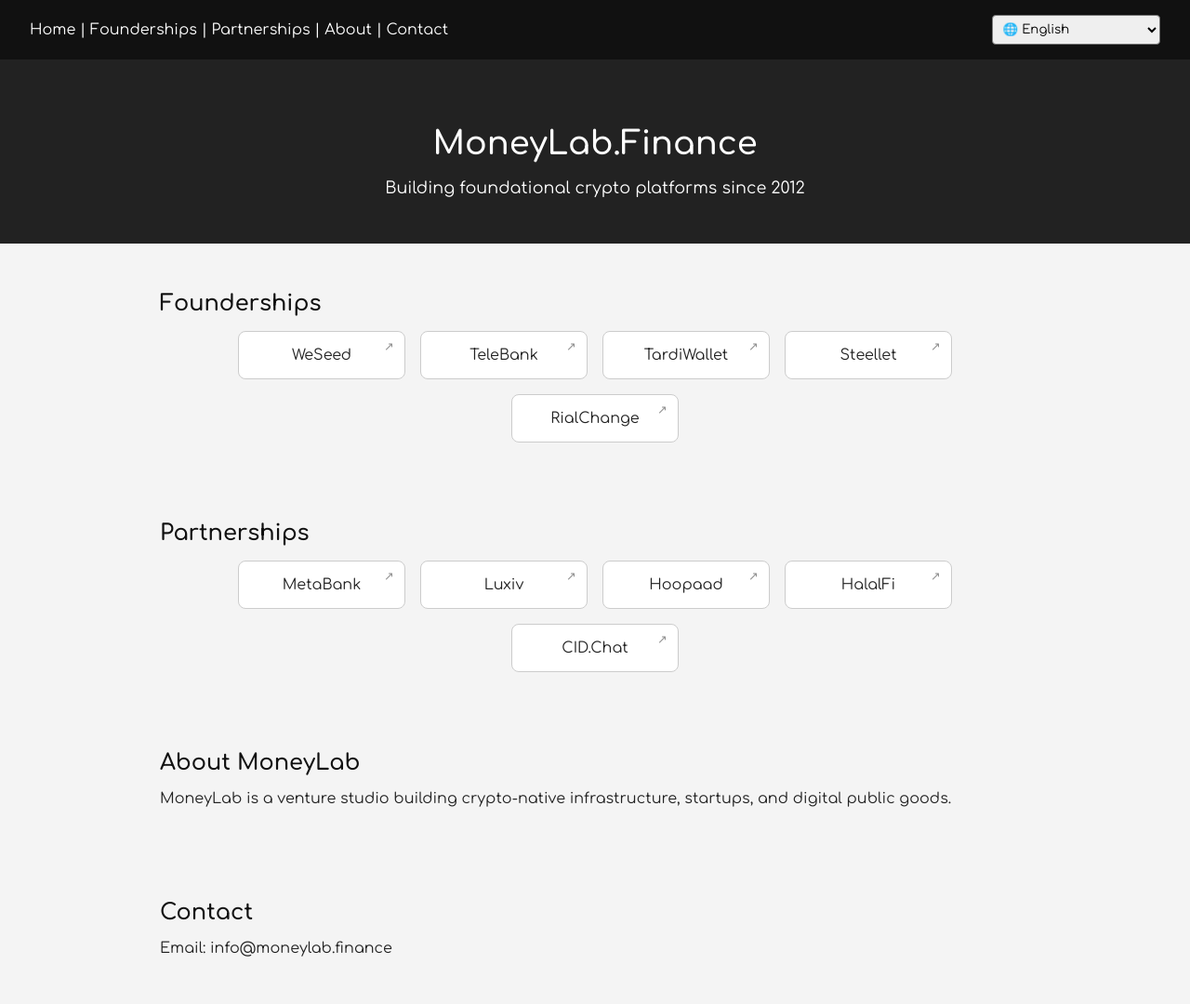
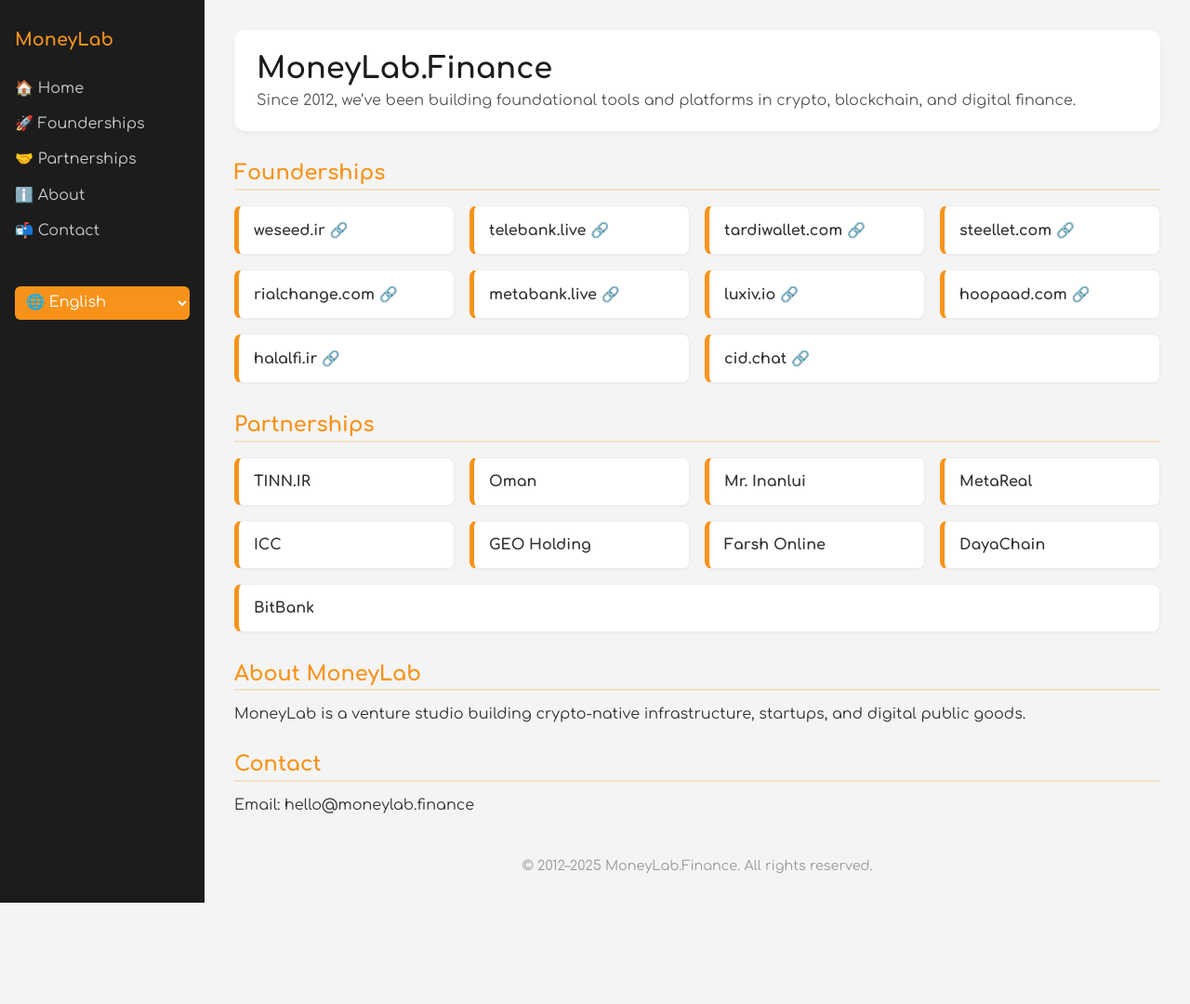
Before and after one commit to moneylab-dev/moneylab.finance, a plain HTML site: page index.html in a window 1280 px wide. Shown: the top 1080 px of the page at 93% size. After the commit the page ends 971 px from the top, so only its background shows below. Drawn offline with Linux system fonts and the light colour scheme.

Commit message:
Update index.html

```diff
--- a/index.html
+++ b/index.html
@@ -1,103 +1,117 @@
 <!DOCTYPE html>
-<html lang="en" dir="ltr">
+<html lang="en">
 <head>
   <meta charset="UTF-8" />
-  <meta name="viewport" content="width=device-width, initial-scale=1.0"/>
-  <title>MoneyLab.Finance</title>
-  <link href="https://fonts.googleapis.com/css2?family=Comfortaa:wght@300;400;600&display=swap" rel="stylesheet">
+  <title>MoneyLab.Finance – Web3 Business Studio</title>
+  <meta name="viewport" content="width=device-width, initial-scale=1.0" />
+  <link href="https://fonts.googleapis.com/css2?family=Comfortaa:wght@300;400;700&display=swap" rel="stylesheet" />
   <style>
     * {
+      margin: 0; padding: 0; box-sizing: border-box;
       font-family: 'Comfortaa', sans-serif;
-      box-sizing: border-box;
     }
     body {
-      margin: 0;
-      padding: 0;
+      display: flex;
+      min-height: 100vh;
       background: #f4f4f4;
-      color: #222;
+      color: #333;
     }
-    nav {
-      background: #111;
-      color: white;
-      padding: 1rem 2rem;
-      display: flex;
-      justify-content: space-between;
-      align-items: center;
+    .sidebar {
+      background: #1c1c1c;
+      color: #fff;
+      width: 220px;
+      padding: 2rem 1rem;
+      flex-shrink: 0;
     }
-    nav select {
-      padding: 0.4rem;
-      border-radius: 4px;
+    .sidebar h2 {
+      font-size: 1.2rem;
+      margin-bottom: 2rem;
+      color: #f7931a;
     }
+    .sidebar nav a {
+      display: block;
+      margin-bottom: 1.2rem;
+      color: #ccc;
+      text-decoration: none;
+      font-size: 1rem;
+      cursor: pointer;
+    }
+    .sidebar nav a:hover { color: #fff; }
+    .main { flex: 1; padding: 2rem; }
     header {
-      background: #222;
-      color: #fff;
-      text-align: center;
-      padding: 3rem 2rem 2rem;
+      background: #fff;
+      border-radius: 12px;
+      padding: 1.5rem;
+      margin-bottom: 2rem;
+      box-shadow: 0 2px 5px rgba(0,0,0,0.05);
     }
-    header h1 {
-      font-size: 2.2rem;
+    header h1 { font-size: 2rem; color: #1c1c1c; margin-bottom: 0.5rem; }
+    header p { color: #555; }
+    section { margin-bottom: 2rem; }
+    section h2 {
+      font-size: 1.4rem;
       margin-bottom: 1rem;
-    }
-    header p {
-      font-size: 1.1rem;
-    }
-    section {
-      padding: 2rem;
-      max-width: 1000px;
-      margin: 0 auto;
-    }
-    section h2 {
-      font-size: 1.5rem;
-      margin-bottom: 1rem;
-      color: #111;
+      color: #f7931a;
+      border-bottom: 2px solid #f7931a33;
+      padding-bottom: 0.3rem;
     }
     .grid {
       display: flex;
       flex-wrap: wrap;
       gap: 1rem;
-      justify-content: center;
     }
-    .box {
-      background: white;
-      border: 1px solid #ccc;
+    a.box {
+      text-decoration: none;
+      color: inherit;
+      display: block;
+      background: #fff;
+      border: 1px solid #eee;
+      border-left: 5px solid #f7931a;
       border-radius: 8px;
       padding: 1rem;
-      width: 180px;
-      text-align: center;
-      text-decoration: none;
-      color: #222;
-      position: relative;
-      transition: 0.3s;
+      flex: 1 1 calc(25% - 1rem);
+      box-shadow: 0 1px 3px rgba(0,0,0,0.04);
+      transition: 0.2s ease;
     }
-    .box:hover {
-      background: #f0f0f0;
-    }
-    .box::after {
-      content: "↗";
-      font-size: 0.8rem;
-      position: absolute;
-      top: 0.5rem;
-      right: 0.7rem;
-      opacity: 0.5;
+    a.box:hover {
+      transform: translateY(-3px);
+      box-shadow: 0 4px 12px rgba(0,0,0,0.08);
     }
     footer {
-      background: #111;
+      text-align: center;
+      margin-top: 3rem;
+      color: #999;
+      font-size: 0.9rem;
+    }
+    select {
+      width: 100%;
+      margin-top: 2rem;
+      padding: 0.5rem;
+      border-radius: 6px;
+      border: none;
+      font-size: 1rem;
+      background: #f7931a;
       color: white;
-      text-align: center;
-      padding: 1rem;
-      margin-top: 2rem;
     }
+    @media (max-width: 1024px) { a.box { flex: 1 1 calc(33.3% - 1rem); } }
+    @media (max-width: 768px) {
+      .sidebar { display: none; }
+      a.box { flex: 1 1 calc(50% - 1rem); }
+    }
+    @media (max-width: 480px) { a.box { flex: 1 1 100%; } }
   </style>
 </head>
 <body>
+
+<div class="sidebar">
+  <h2 id="brand-name">MoneyLab</h2>
   <nav>
-    <div>
-      <span id="nav_home">Home</span> |
-      <span id="nav_founders">Founderships</span> |
-      <span id="nav_partners">Partnerships</span> |
-      <span id="nav_about">About</span> |
-      <span id="nav_contact">Contact</span>
-    </div>
+    <a onclick="scrollToSection('home')">🏠 <span id="nav_home">Home</span></a>
+    <a onclick="scrollToSection('founderships')">🚀 <span id="nav_founders">Founderships</span></a>
+    <a onclick="scrollToSection('partnerships')">🤝 <span id="nav_partners">Partnerships</span></a>
+    <a onclick="scrollToSection('about')">ℹ️ <span id="nav_about">About</span></a>
+    <a onclick="scrollToSection('contact')">📬 <span id="nav_contact">Contact</span></a>
+  </nav>
   <select onchange="changeLanguage(this.value)">
     <option value="en">🌐 English</option>
     <option value="fa">🇮🇷 فارسی</option>
@@ -113,56 +127,66 @@
     <option value="ja">🇯🇵 日本語</option>
     <option value="ko">🇰🇷 한국어</option>
   </select>
-  </nav>
+</div>
 
-  <header>
+<div class="main">
+  <header id="home">
     <h1 id="header_title">MoneyLab.Finance</h1>
-    <p id="header_description">Building foundational crypto platforms since 2012</p>
+    <p id="header_description">Since 2012, we’ve been building foundational tools and platforms in crypto, blockchain, and digital finance.</p>
   </header>
 
-  <section>
+  <section id="founderships">
     <h2 id="title_founderships">Founderships</h2>
     <div class="grid">
-      <a class="box" href="https://weseed.ir" target="_blank" title="WeSeed: Crowdfunding Protocol">WeSeed</a>
-      <a class="box" href="https://telebank.live" target="_blank" title="TeleBank: Crypto Banking on Telegram">TeleBank</a>
-      <a class="box" href="https://tardiwallet.com" target="_blank" title="TardiWallet: Privacy Wallet for EVM">TardiWallet</a>
-      <a class="box" href="https://steellet.com" target="_blank" title="Steellet: Secure Cold Wallet">Steellet</a>
-      <a class="box" href="https://rialchange.com" target="_blank" title="RialChange: Rial–Crypto Exchange Platform">RialChange</a>
+      <a class="box" href="https://weseed.ir" target="_blank"><strong>weseed.ir 🔗</strong></a>
+      <a class="box" href="https://telebank.live" target="_blank"><strong>telebank.live 🔗</strong></a>
+      <a class="box" href="https://tardiwallet.com" target="_blank"><strong>tardiwallet.com 🔗</strong></a>
+      <a class="box" href="https://steellet.com" target="_blank"><strong>steellet.com 🔗</strong></a>
+      <a class="box" href="https://rialchange.com" target="_blank"><strong>rialchange.com 🔗</strong></a>
+      <a class="box" href="https://metabank.live" target="_blank"><strong>metabank.live 🔗</strong></a>
+      <a class="box" href="https://luxiv.io" target="_blank"><strong>luxiv.io 🔗</strong></a>
+      <a class="box" href="https://hoopaad.com" target="_blank"><strong>hoopaad.com 🔗</strong></a>
+      <a class="box" href="https://halalfi.ir" target="_blank"><strong>halalfi.ir 🔗</strong></a>
+      <a class="box" href="https://cid.chat" target="_blank"><strong>cid.chat 🔗</strong></a>
     </div>
   </section>
 
-  <section>
+  <section id="partnerships">
     <h2 id="title_partnerships">Partnerships</h2>
     <div class="grid">
-      <a class="box" href="https://metabank.live" target="_blank" title="MetaBank: DeFi Digital Bank">MetaBank</a>
-      <a class="box" href="https://luxiv.io" target="_blank" title="Luxiv: Tokenized Luxury Gifting">Luxiv</a>
-      <a class="box" href="https://hoopaad.com" target="_blank" title="Hoopaad: Blockchain Development Team">Hoopaad</a>
-      <a class="box" href="https://halalfi.ir" target="_blank" title="HalalFi: Shariah-Compliant DeFi">HalalFi</a>
-      <a class="box" href="https://cid.chat" target="_blank" title="CID.Chat: Decentralized Messenger">CID.Chat</a>
+      <a class="box" href="#"><strong>TINN.IR</strong></a>
+      <a class="box" href="#"><strong>Oman</strong></a>
+      <a class="box" href="#"><strong>Mr. Inanlui</strong></a>
+      <a class="box" href="#"><strong>MetaReal</strong></a>
+      <a class="box" href="#"><strong>ICC</strong></a>
+      <a class="box" href="#"><strong>GEO Holding</strong></a>
+      <a class="box" href="#"><strong>Farsh Online</strong></a>
+      <a class="box" href="#"><strong>DayaChain</strong></a>
+      <a class="box" href="#"><strong>BitBank</strong></a>
     </div>
   </section>
 
-  <section>
+  <section id="about">
     <h2 id="title_about">About MoneyLab</h2>
     <p id="about_text">MoneyLab is a venture studio building crypto-native infrastructure, startups, and digital public goods.</p>
   </section>
 
-  <section>
+  <section id="contact">
     <h2 id="title_contact">Contact</h2>
-    <p>Email: info@moneylab.finance</p>
+    <p>Email: hello@moneylab.finance</p>
   </section>
 
   <footer>
-    <p id="footer_brand">MoneyLab.Finance</p>
+    &copy; 2012–2025 <span id="footer_brand">MoneyLab.Finance</span>. All rights reserved.
   </footer>
+</div>
 
+<script>
+  function scrollToSection(id) {
+    const section = document.getElementById(id);
+    if (section) section.scrollIntoView({ behavior: 'smooth' });
+  }
+</script>
 <script src="main.js"></script>
 </body>
-</html>"""
-
-# Save file
-html_path = "/mnt/data/index_v2.html"
-with open(html_path, "w") as f:
-    f.write(html_code)
-
-html_path
+</html>
```
Lines whose indentation alone changed are shown as unchanged.
